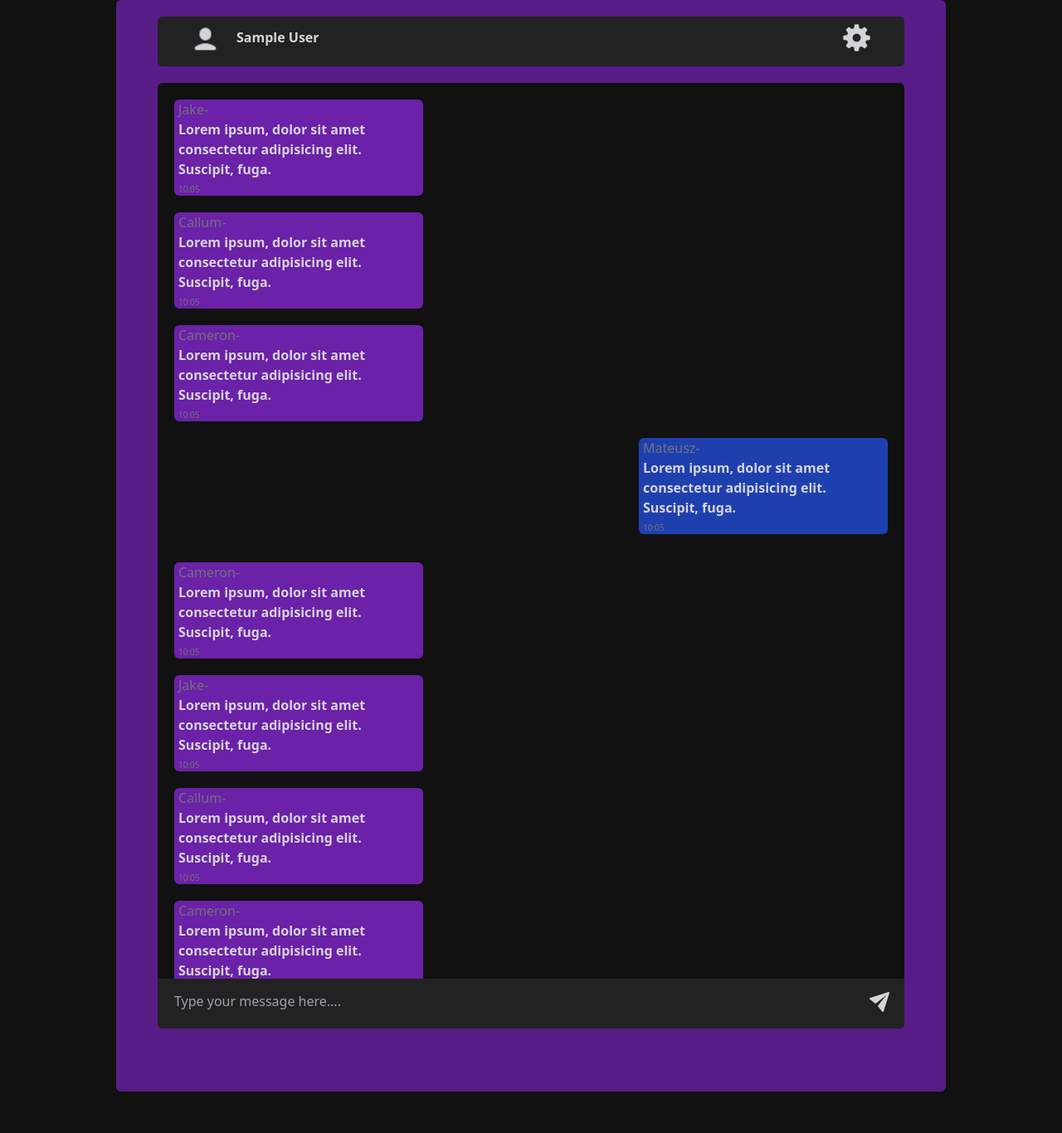
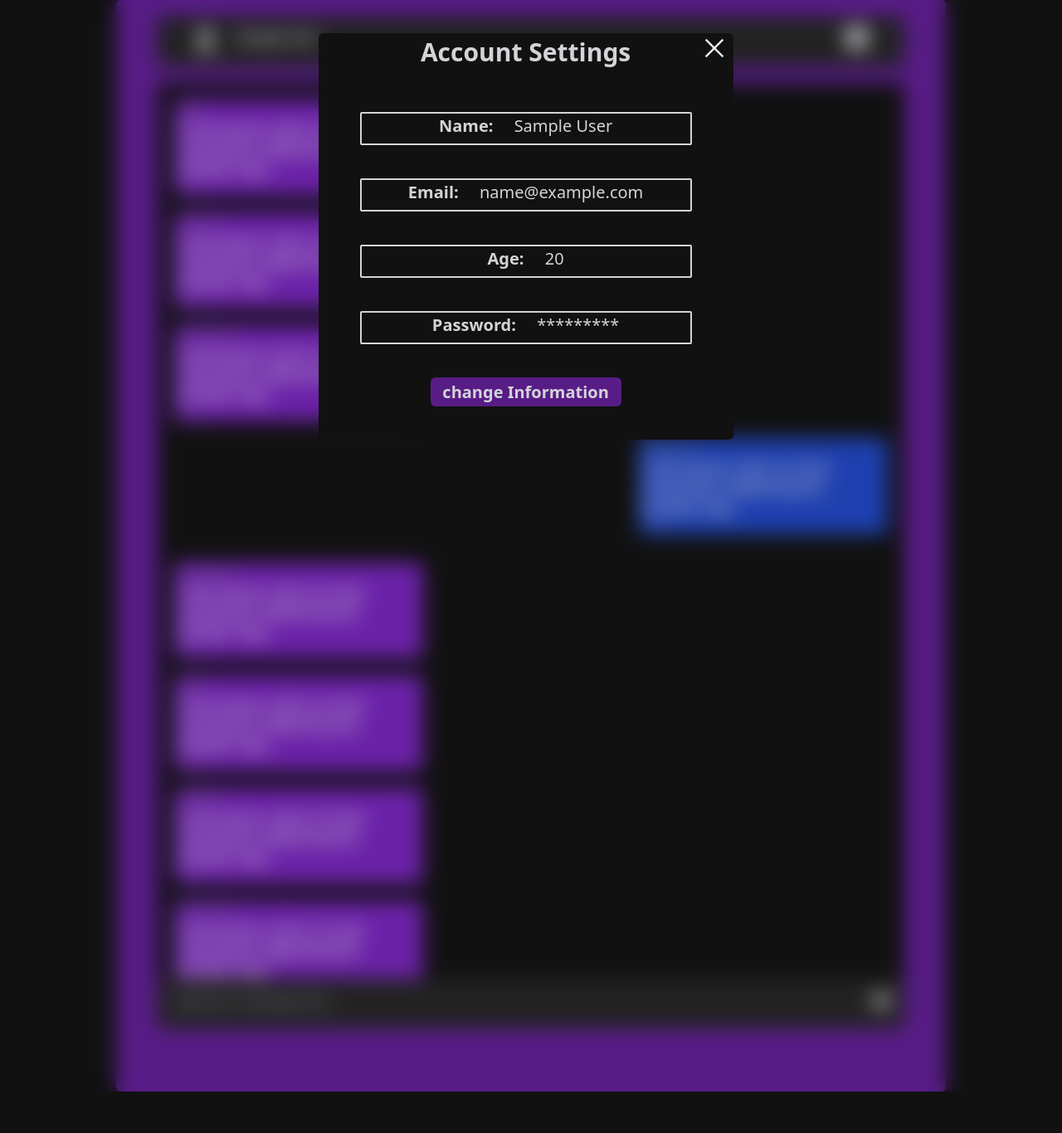
Before and after one commit to Kroplewski-M/Talk-To-Mat, a PHP site: page /chat.php in a window 1280 px wide. Shown: the whole page at 83% size. Run offline with PHP 8.4, Linux system fonts and the light colour scheme; the visitor is signed in with stand-in values (Sample User, id 1); some libraries are stand-ins or nearby versions.

Commit message:
started on account settings

```diff
--- a/chat.php
+++ b/chat.php
@@ -5,6 +5,9 @@
 
     if(isset($_SESSION['name'])){
         $name = $_SESSION['name'];
+        $email = $_SESSION['email'];
+        $age = "20";
+        $password="*********";
     }
 ?>
 
@@ -67,6 +70,21 @@
            </div>
         </div>
     </section>
+      <!--ACCOUNT SETTINGS -->
+      <section class="w-[99vw] h-[100vh] backdrop-blur-md absolute top-0">
+            <div class="max-w-[500px] h-[auto] bg-[#111111] mx-auto rounded-md mt-10 text-zinc-300 relative">
+                <img src="./assets/close.png" alt="" class="w-[30px] absolute right-2 mt-[3px] hover:cursor-pointer">
+                <p class="text-[30px] text-center font-bold">Account Settings</p>
+
+                <div class="text-center font-bold text-[20px] mt-[50px]">
+                    <p class="border-solid border-2 border-zinc-300 rounded-sm h-[40px] w-[400px] mx-auto">Name: <span class="font-normal ml-5"> <?= $name ?> </span></p>
+                    <p class="mt-10 border-solid border-2 border-zinc-300 rounded-sm h-[40px] w-[400px] mx-auto">Email: <span class="font-normal ml-5"> <?= $email ?> </span></p>
+                    <p class="mt-10 border-solid border-2 border-zinc-300 rounded-sm h-[40px] w-[400px] mx-auto">Age: <span class="font-normal ml-5"> <?= $age ?> </span></p>
+                    <p class="mt-10 border-solid border-2 border-zinc-300 rounded-sm h-[40px] w-[400px] mx-auto">Password: <span class="font-normal ml-5"> <?= $password ?> </span></p>
+                    <button class="w-[230px] h-[35px] bg-purple-900 rounded-md mt-10 mb-10">change Information</button>
+                </div>
+            </div>
+      </section>
 </body>
 </html>
 <style>
--- a/login.php
+++ b/login.php
@@ -27,6 +27,7 @@
         if($user && password_verify($password, $user['password'])){
             $_SESSION['name'] = $user['name'];
             $_SESSION['UID'] = $user['uid'];
+            $_SESSION['email'] = $user['email'];
             header('location: chat.php');
         }else{
             if($_POST['email'] !== '' && $_POST['password'] !== ''){
@@ -71,7 +72,6 @@
                 </div>
             </div>
         </div>
-
    </section>
 </body>
 </html>
```
Also changed, not shown: assets/close.png (added).
